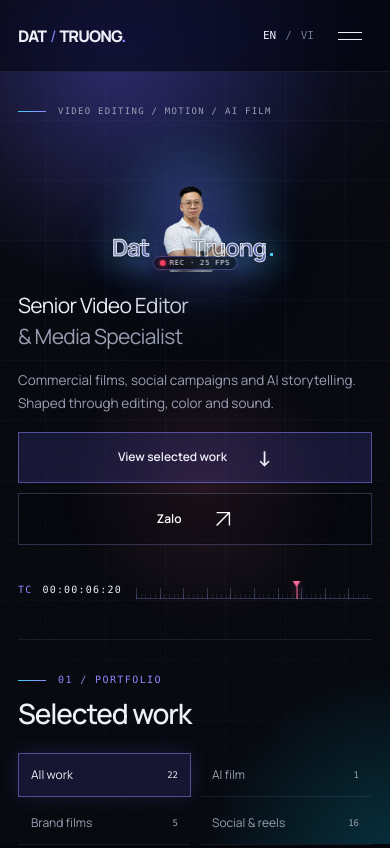
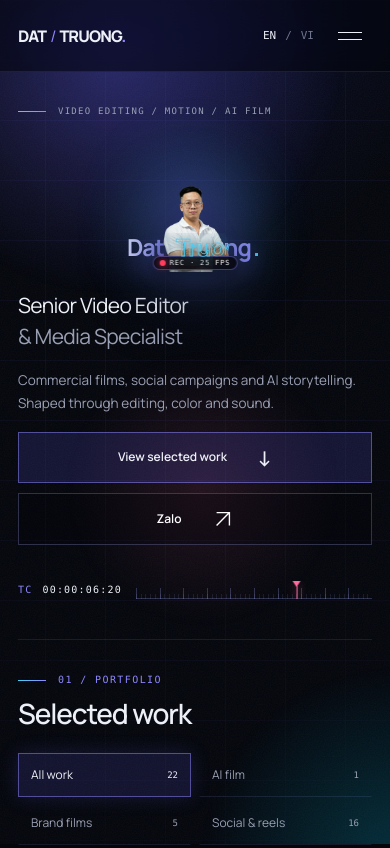
Before and after one commit to datrg98/DATRUONG, a website built with Vite: page index.html in a window 390 px wide. Shown: the top 848 px of the page. Built offline with nearby package versions, Linux system fonts and the light colour scheme.

Commit message:
fix: natural word gap and clean masked professional typography over avatar

```diff
--- a/src/style.css
+++ b/src/style.css
@@ -131,7 +131,7 @@ button, a, input, textarea, select, summary { outline-offset: 5px; }
   display: flex;
   align-items: center;
   justify-content: center;
-  gap: clamp(80px, 11vw, 180px);
+  gap: clamp(16px, 2.2vw, 32px);
   margin: 0;
   padding: 0;
   margin-bottom: clamp(14px, 2.5vw, 40px);
@@ -260,26 +260,34 @@ button, a, input, textarea, select, summary { outline-offset: 5px; }
   animation: rec-blink 1.6s steps(1) infinite;
 }
 
-/* Layer 3: Creative Styled Text OVER Avatar */
+/* Layer 3: Creative Styled Text OVER Avatar (masked exclusively to avatar silhouette) */
 .hero-title-front {
   z-index: 3;
   pointer-events: none;
+  -webkit-mask-image: url('/dat-truong-avatar.webp');
+  -webkit-mask-size: clamp(180px, 23vw, 340px) clamp(230px, 29vw, 430px);
+  -webkit-mask-position: center bottom;
+  -webkit-mask-repeat: no-repeat;
+  mask-image: url('/dat-truong-avatar.webp');
+  mask-size: clamp(180px, 23vw, 340px) clamp(230px, 29vw, 430px);
+  mask-position: center bottom;
+  mask-repeat: no-repeat;
 }
 .hero-title-front .hero-name-word {
   color: transparent !important;
   -webkit-text-fill-color: transparent !important;
-  -webkit-text-stroke: 1.6px #ffffff;
+  -webkit-text-stroke: 1.1px rgba(69, 208, 245, 0.95);
   background: none !important;
   -webkit-background-clip: initial !important;
   background-clip: initial !important;
-  filter: drop-shadow(0 0 2px rgba(4, 6, 12, 0.95)) drop-shadow(0 4px 14px rgba(69, 208, 245, 0.55)) drop-shadow(0 0 28px rgba(108, 99, 255, 0.4));
+  filter: drop-shadow(0 0 10px rgba(69, 208, 245, 0.75)) drop-shadow(0 2px 6px rgba(0, 0, 0, 0.8));
 }
 .hero-title-front .hero-name-word .orange {
   display: inline-block;
   -webkit-text-stroke: 0;
   color: var(--accent-2) !important;
   -webkit-text-fill-color: var(--accent-2) !important;
-  text-shadow: 0 0 18px rgba(69, 208, 245, 0.95);
+  text-shadow: 0 0 16px rgba(69, 208, 245, 0.95);
   margin-left: 2px;
 }
 
@@ -767,7 +775,7 @@ summary::-webkit-details-marker { display: none; }
     align-items: center;
     justify-content: center;
     flex-wrap: nowrap;
-    gap: clamp(50px, 10vw, 110px);
+    gap: clamp(10px, 2vw, 18px);
     margin: 0;
     padding: 0;
     margin-bottom: clamp(10px, 2vw, 22px);
@@ -781,8 +789,12 @@ summary::-webkit-details-marker { display: none; }
     letter-spacing: -.04em;
     flex-shrink: 0;
   }
+  .hero-title-front {
+    -webkit-mask-size: clamp(110px, 24vw, 160px) clamp(140px, 30vw, 200px);
+    mask-size: clamp(110px, 24vw, 160px) clamp(140px, 30vw, 200px);
+  }
   .hero-title-front .hero-name-word {
-    -webkit-text-stroke: 1.2px rgba(244, 245, 255, 0.88);
+    -webkit-text-stroke: 0.9px rgba(69, 208, 245, 0.95);
   }
   .hero-avatar-frame {
     grid-area: 1 / 1;
@@ -909,7 +921,7 @@ summary::-webkit-details-marker { display: none; }
     flex-wrap: nowrap;
     justify-content: center;
     align-items: center;
-    gap: clamp(38px, 9.5vw, 72px);
+    gap: clamp(8px, 1.8vw, 14px);
     margin: 0;
     margin-bottom: 6px;
     width: 100%;
@@ -925,7 +937,11 @@ summary::-webkit-details-marker { display: none; }
   .hero-avatar-badge { font-size: 7px; padding: 2px 6px; bottom: 2px; gap: 4px; }
   .hero-name-last { font-size: clamp(21px, 6vw, 30px); }
   .hero-name-word { padding-block: 2px 6px; white-space: nowrap; flex-shrink: 0; }
-  .hero-title-front .hero-name-word { -webkit-text-stroke: 1px rgba(244, 245, 255, 0.88); }
+  .hero-title-front {
+    -webkit-mask-size: clamp(92px, 24vw, 122px) clamp(118px, 31vw, 156px);
+    mask-size: clamp(92px, 24vw, 122px) clamp(118px, 31vw, 156px);
+  }
+  .hero-title-front .hero-name-word { -webkit-text-stroke: 0.85px rgba(69, 208, 245, 0.95); }
   .hero-specialty { font-size: 21px; }
   .hero-aside { display: flex; flex-direction: column; gap: 14px; width: 100%; }
   .hero-aside p { max-width: 100%; font-size: 13.5px; line-height: 1.65; }
```
